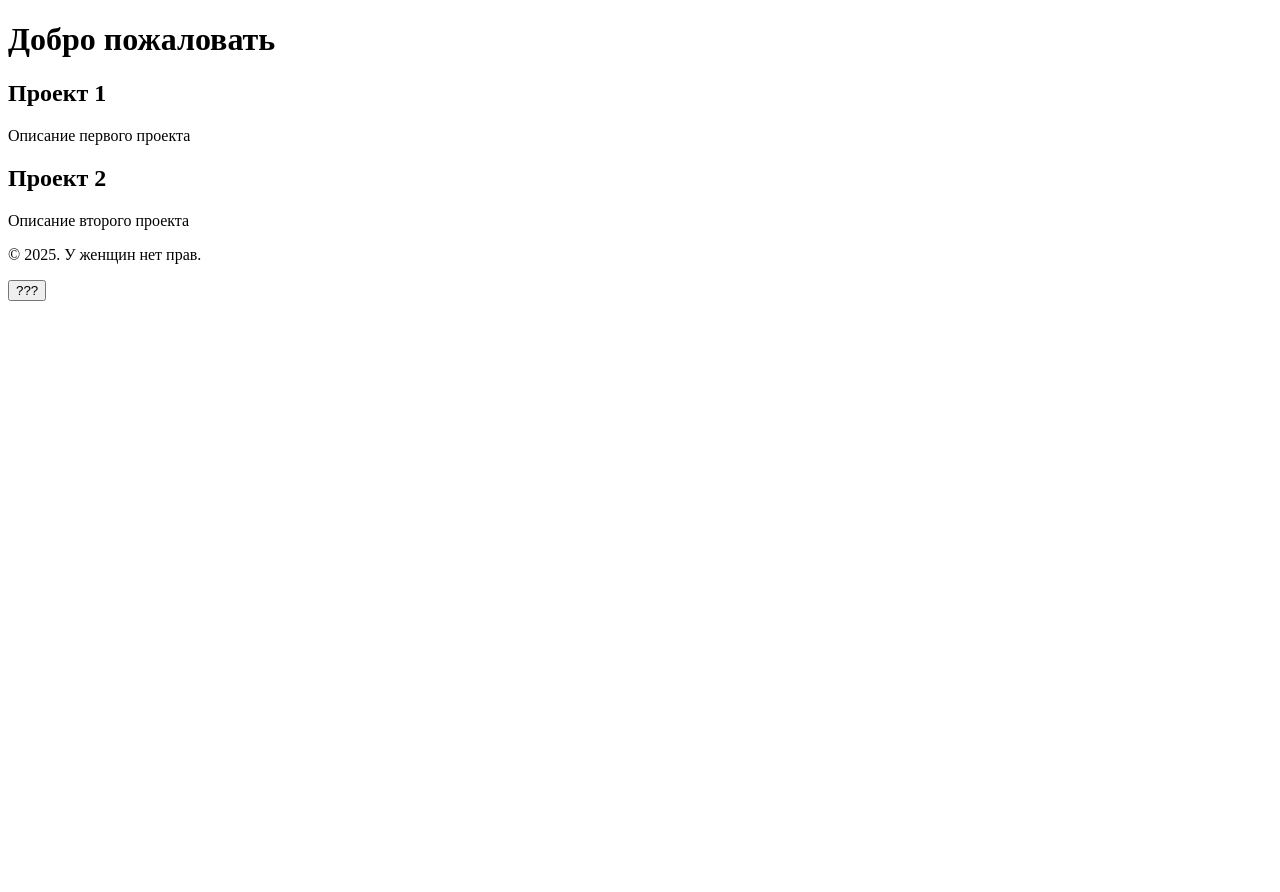
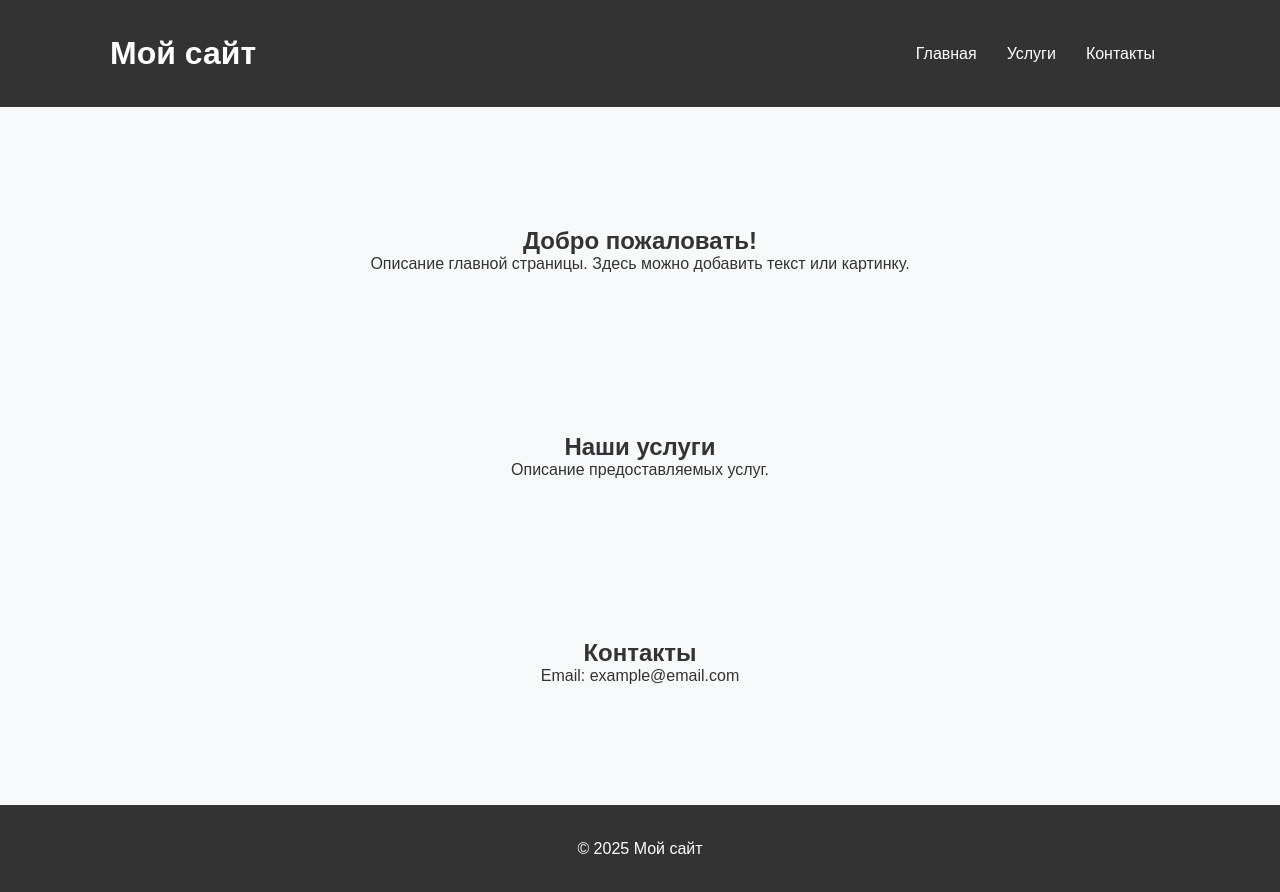
Before and after one commit to tennesiv/site, a plain HTML site: page index.html in a window 1280 px wide. Before the commit the page ends 800 px from the top, so only its background shows below. Drawn offline with Linux system fonts and the light colour scheme.

Commit message:
полностью поменял всю структуру

```diff
--- /dev/null
+++ b/css/styles.css
@@ -0,0 +1,100 @@
+/* Базовые стили */
+* {
+  margin: 0;
+  padding: 0;
+  box-sizing: border-box;
+  font-family: Arial, sans-serif;
+}
+
+body {
+  background-color: #f8f9fa;
+  color: #333;
+}
+
+.container {
+  max-width: 1100px;
+  margin: 0 auto;
+  padding: 20px;
+}
+
+/* Шапка */
+header {
+  background-color: #333;
+  color: white;
+  padding: 15px 0;
+}
+
+header .container {
+  display: flex;
+  justify-content: space-between;
+  align-items: center;
+}
+
+nav ul {
+  list-style: none;
+  display: flex;
+}
+
+nav ul li {
+  margin: 0 15px;
+}
+
+nav ul li a {
+  color: white;
+  text-decoration: none;
+  transition: 0.3s;
+}
+
+nav ul li a:hover {
+  color: #f39c12;
+}
+
+/* Бургер-меню (мобилка) */
+.burger {
+  display: none;
+  font-size: 24px;
+  background: none;
+  border: none;
+  color: white;
+  cursor: pointer;
+}
+
+/* Основные секции */
+main {
+  padding: 40px 0;
+}
+
+section {
+  padding: 60px 20px;
+  text-align: center;
+}
+
+/* Футер */
+footer {
+  background-color: #333;
+  color: white;
+  text-align: center;
+  padding: 15px 0;
+}
+
+/* Адаптивность */
+@media (max-width: 768px) {
+  nav ul {
+    display: none;
+    flex-direction: column;
+    background-color: #333;
+    position: absolute;
+    top: 60px;
+    left: 0;
+    width: 100%;
+    padding: 10px 0;
+  }
+
+  nav ul.active {
+    display: flex;
+  }
+
+  .burger {
+    display: block;
+  }
+}
--- a/index.html
+++ b/index.html
@@ -3,52 +3,53 @@
 <head>
   <meta charset="UTF-8">
   <meta name="viewport" content="width=device-width, initial-scale=1.0">
-    <title>???</title>
-    <link rel="stylesheet" href="styles.css">
+  <title>Мой сайт</title>
+  <link rel="stylesheet" href="css/styles.css">
 </head>
 <body>
   <header>
-        <h1>Добро пожаловать</h1>
+    <div class="container">
+      <h1>Мой сайт</h1>
+      <nav>
+        <button class="burger" aria-label="Открыть меню">☰</button>
+        <ul class="nav-menu">
+          <li><a href="#home">Главная</a></li>
+          <li><a href="#services">Услуги</a></li>
+          <li><a href="#contact">Контакты</a></li>
+        </ul>
+      </nav>
+    </div>
   </header>
 
   <main>
-        <section>
-            <h2>Проект 1</h2>
-            <p>Описание первого проекта</p>
+    <section id="home">
+      <div class="container">
+        <h2>Добро пожаловать!</h2>
+        <p>Описание главной страницы. Здесь можно добавить текст или картинку.</p>
+      </div>
     </section>
 
-        <section>
-            <h2>Проект 2</h2>
-            <p>Описание второго проекта</p>
+    <section id="services">
+      <div class="container">
+        <h2>Наши услуги</h2>
+        <p>Описание предоставляемых услуг.</p>
+      </div>
+    </section>
+
+    <section id="contact">
+      <div class="container">
+        <h2>Контакты</h2>
+        <p>Email: example@email.com</p>
+      </div>
     </section>
   </main>
 
   <footer>
-        <p>&copy; 2025. У женщин нет прав.</p>
+    <div class="container">
+      <p>&copy; 2025 Мой сайт</p>
+    </div>
   </footer>
 
-    <!-- Кнопка для изменения цвета -->
-    <button onclick="changeColor()">???</button>
-
-    <!-- Скрипт -->
-    <script>
-        function changeColor() {
-            // Находим элемент заголовка h1
-            let header = document.querySelector('h1');
-
-            // Меняем цвет заголовка на случайный
-            header.style.color = getRandomColor();
-        }
-
-        // Функция для генерации случайного цвета
-        function getRandomColor() {
-            let letters = '0123456789ABCDEF';
-            let color = '#';
-            for (let i = 0; i < 6; i++) {
-                color += letters[Math.floor(Math.random() * 16)];
-            }
-            return color;
-        }
-    </script>
+  <script src="js/app.js" defer></script>
 </body>
 </html>
--- /dev/null
+++ b/js/app.js
@@ -0,0 +1,8 @@
+document.addEventListener("DOMContentLoaded", () => {
+  const burger = document.querySelector(".burger");
+  const navMenu = document.querySelector(".nav-menu");
+
+  burger.addEventListener("click", () => {
+    navMenu.classList.toggle("active");
+  });
+});
--- a/style.css
+++ /dev/null
@@ -1,107 +0,0 @@
-/* Основной стиль страницы */
-body {
-    font-family: 'Arial', sans-serif;
-    background-color: #f0f0f0;
-    color: #333;
-    margin: 0;
-    padding: 0;
-}
-
-header {
-    background-color: #4CAF50;
-    color: white;
-    text-align: center;
-    padding: 50px 20px;
-}
-
-h1 {
-    font-size: 3em;
-    margin: 0;
-}
-
-main {
-    padding: 20px;
-}
-
-section {
-    background-color: white;
-    margin: 20px 0;
-    padding: 20px;
-    border-radius: 8px;
-    box-shadow: 0 4px 8px rgba(0, 0, 0, 0.1);
-}
-
-h2 {
-    font-size: 2em;
-}
-
-footer {
-    background-color: #333;
-    color: white;
-    text-align: center;
-    padding: 10px;
-}
-
-/* Для мобильных устройств */
-@media (max-width: 768px) {
-    header {
-        padding: 30px 10px;
-    }
-
-    h1 {
-        font-size: 2.5em;
-    }
-
-    main {
-        padding: 10px;
-    }
-
-    section {
-        margin: 10px 0;
-        padding: 15px;
-    }
-
-    h2 {
-        font-size: 1.8em;
-    }
-}
-
-/* Плавные переходы */
-a {
-    text-decoration: none;
-    color: #4CAF50;
-    transition: color 0.3s ease;
-}
-
-a:hover {
-    color: #333;
-}
-
-button {
-    background-color: #4CAF50;
-    color: white;
-    border: none;
-    padding: 15px 32px;
-    font-size: 1em;
-    border-radius: 5px;
-    cursor: pointer;
-    transition: background-color 0.3s ease;
-}
-
-button:hover {
-    background-color: #45a049;
-}
-
-/* Фон */
-body {
-    background: linear-gradient(135deg, #6e7dff, #82f9b8);
-    color: #333;
-    font-family: 'Arial', sans-serif;
-    margin: 0;
-    padding: 0;
-}
-
-/* Шрифт */
-body {
-    font-family: 'Roboto', sans-serif;
-}
```
Also changed, not shown: images/heart.ico (renamed from assets/heart.ico). Lines whose indentation alone changed are shown as unchanged.
